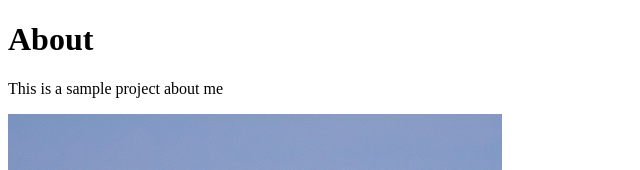
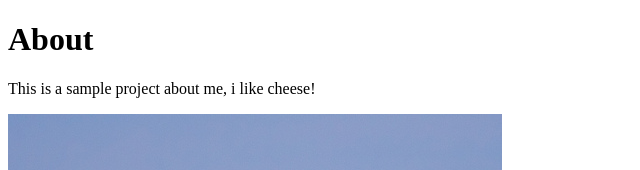
Before and after one commit to davidMfolkins/website, a plain HTML site: page about.html in a window 1280 px wide. Shown: the top 170 px of the page, without its empty margins (0-640 px from the left). Drawn offline with Linux system fonts and the light colour scheme.

Commit message:
Add more info

```diff
--- a/about.html
+++ b/about.html
@@ -6,7 +6,7 @@
     <body>
         <h1>About</h1>
         <p>
-            This is a sample project about me
+            This is a sample project about me, i like cheese!
         </p>
         <img src="images/breaching_whale.jpg" />
     </body>
```
